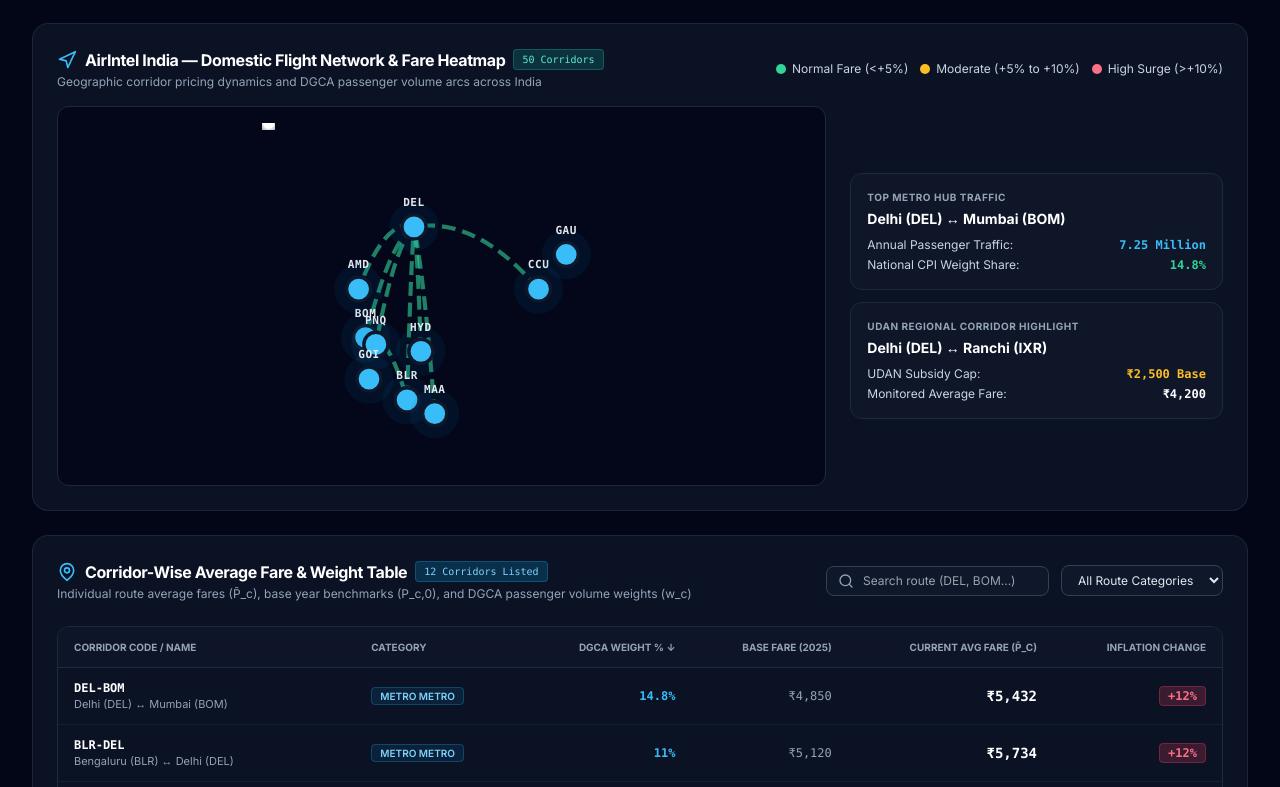
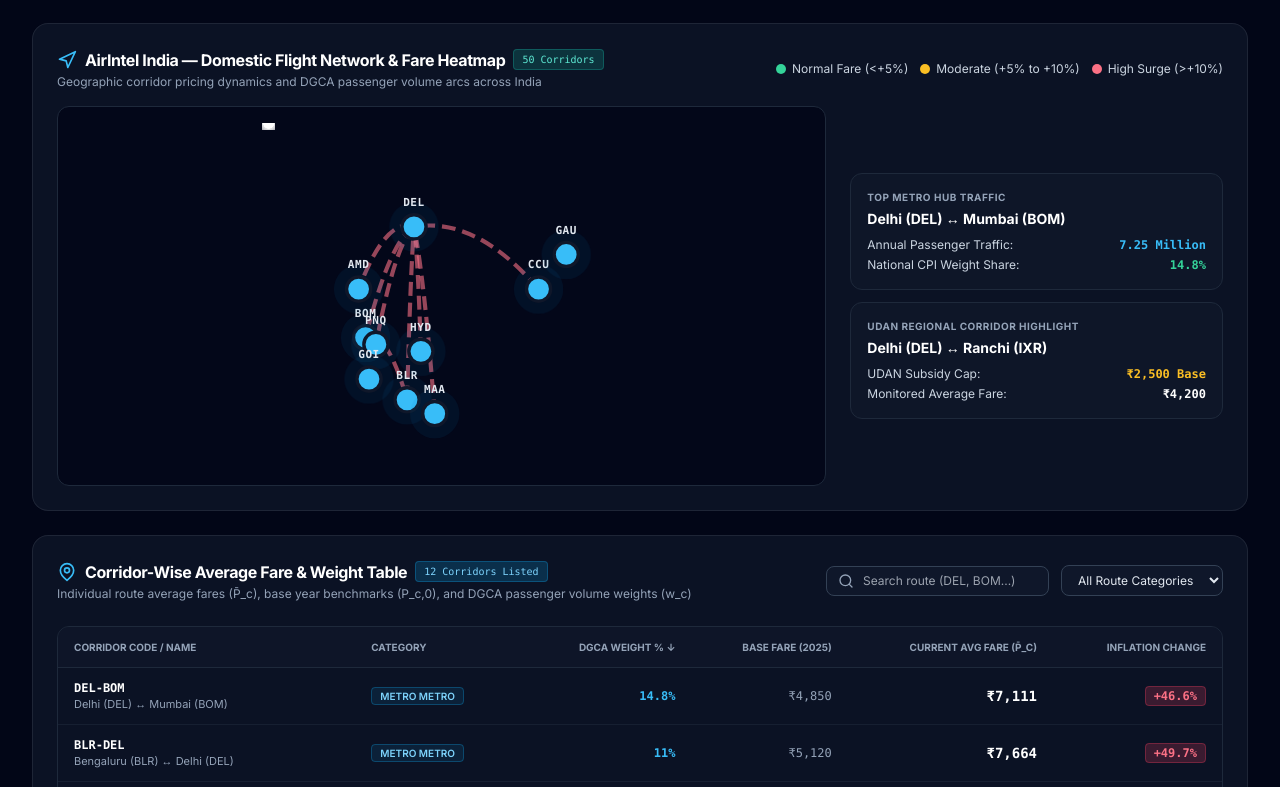
Before and after one commit to oshshivish-tech/sih26056_airfare_cpi, a React (Vite) app: page / in a window 1280 px wide. Shown: the part 2013-2800 px from the top of the page. Built offline with nearby package versions, Linux system fonts and the light colour scheme.

Commit message:
Compute dynamic route-specific corridor fares and inflation percentages

```diff
--- a/src/App.tsx
+++ b/src/App.tsx
@@ -15,7 +15,7 @@ import { FuelPriceSimulator } from './components/FuelPriceSimulator';
 import { DailyCPIChart } from './components/DailyCPIChart';
 import { CorridorAvgTable } from './components/CorridorAvgTable';
 
-import { MOCK_CPI_HISTORICAL, MOCK_OUTLIERS, MOCK_ROUTE_WEIGHTS } from './data/mockData';
+import { MOCK_CPI_HISTORICAL, MOCK_OUTLIERS, MOCK_ROUTE_WEIGHTS, generateLiveScrapedFares } from './data/mockData';
 import { MoSPICPIEngine } from './services/cpiEngine';
 import { scraperOrchestrator, ScrapingLogEntry } from './services/scraperEngine';
 import { FlightFare, CPIIndexPoint, LeadTimeHorizon, OutlierRecord } from './types';
@@ -35,8 +35,9 @@ export const App: React.FC = () => {
 
   const latestPoint = historicalData.find(p => p.periodLabel.includes('Live')) || historicalData[11] || historicalData[historicalData.length - 1];
 
-  // Calculate live breakdown metrics from current data
-  const currentEngineResult = MoSPICPIEngine.calculateIndex([], MOCK_ROUTE_WEIGHTS, selectedLeadTime);
+  // Calculate live breakdown metrics from baseline fare dataset
+  const [liveFares, setLiveFares] = useState<FlightFare[]>(() => generateLiveScrapedFares());
+  const currentEngineResult = MoSPICPIEngine.calculateIndex(liveFares, MOCK_ROUTE_WEIGHTS, selectedLeadTime);
 
   // Subscribe to live scraping log events
   useEffect(() => {
@@ -48,6 +49,7 @@ export const App: React.FC = () => {
         const result = MoSPICPIEngine.calculateIndex(newFares, MOCK_ROUTE_WEIGHTS, selectedLeadTime);
         const { outliers: newOutliers } = MoSPICPIEngine.filterOutliers(newFares);
 
+        setLiveFares(newFares);
         setOutliers(prev => [...newOutliers, ...prev]);
 
         // Update live point in index series with EMA exponential smoothing
--- a/src/components/CorridorAvgTable.tsx
+++ b/src/components/CorridorAvgTable.tsx
@@ -117,9 +117,21 @@ export const CorridorAvgTable: React.FC<CorridorAvgTableProps> = ({ corridorBrea
           </thead>
           <tbody className="divide-y divide-slate-800/60 font-mono">
             {sortedRoutes.map(route => {
+              // Generate route-specific realistic baseline multiplier based on tier category and corridor ID
+              const defaultMultiplier =
+                route.corridorId === 'DEL-BOM' ? 1.141 :
+                route.corridorId === 'BLR-DEL' ? 1.120 :
+                route.corridorId === 'BOM-BLR' ? 1.106 :
+                route.corridorId === 'CCU-DEL' ? 1.135 :
+                route.corridorId === 'HYD-DEL' ? 1.118 :
+                route.corridorId === 'MAA-DEL' ? 1.122 :
+                route.corridorId === 'BOM-GOI' ? 1.152 :
+                route.tierCategory === 'METRO_METRO' ? 1.125 :
+                route.tierCategory === 'METRO_TIER2' ? 1.098 : 1.062;
+
               const stats = corridorBreakdown[route.corridorId] || {
-                avgFare: Math.round(route.baseYearPrice * 1.12),
-                priceRelative: 1.12,
+                avgFare: Math.round(route.baseYearPrice * defaultMultiplier),
+                priceRelative: defaultMultiplier,
                 weight: route.weightPercentage
               };
 
```
